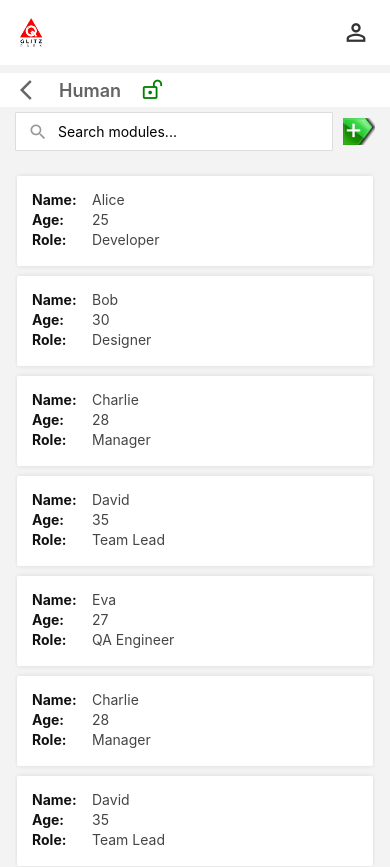
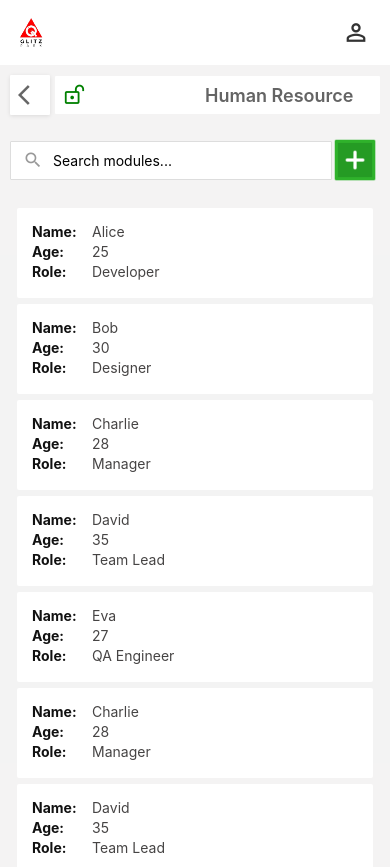
Before and after one commit to KaviSaparamadu/Gp_console_app, a React Native app: screen /Human in a window 390 px wide. Shown: the top 867 px of the page. Built offline with nearby package versions, Linux system fonts and the light colour scheme; what react-native-worklets would draw is missing.

Commit message:
ui bug fixed

```diff
--- a/src/screen/Home/home.js
+++ b/src/screen/Home/home.js
@@ -52,20 +52,27 @@ export default function Home() {
         onMenuPress={() => alert("Menu Pressed")}
         onProfilePress={() => alert("Profile Pressed")}
       />
+{/* Title + Back button row */}
+<View style={{ flexDirection: "row", alignItems: "center", padding: 10 }}>
 
-      {/* Title + Back button */}
-      <View style={styles.headerWrapper}>
-                 <TouchableOpacity
-            onPress={() => navigation.goBack()}
-            style={styles.backButton}
-          >
-          <Icon name="arrow-back-ios" size={24} color="#666" />
-        </TouchableOpacity>
-        <Text style={styles.headerText}>Dashboard</Text>
-      </View>
+  {/* Back button wrapper */}
+  <View style={styles.backWrapper}>
+    <TouchableOpacity onPress={() => navigation.goBack()}>
+      <Icon name="arrow-back-ios" size={24} color="#666" />
+    </TouchableOpacity>
+  </View>
+
+  {/* Title wrapper */}
+  <View style={styles.titleWrapper}>
+    <Text style={styles.headerText}>Dashboard</Text>
+  </View>
+
+</View>
+
+
 
       {/* Search Input with Icon */}
-      <View style={{ paddingHorizontal: 15, paddingVertical: 10 }}>
+      <View style={{ paddingHorizontal: 10, paddingVertical: 10 }}>
         <View
           style={{
             flexDirection: "row",
@@ -98,7 +105,7 @@ export default function Home() {
         numColumns={3}
         keyExtractor={(item) => item.id.toString()}
         renderItem={renderItem}
-        contentContainerStyle={{ paddingBottom: 20, paddingHorizontal: 10 }}
+        contentContainerStyle={{ paddingBottom: 20, paddingHorizontal: 9 }}
       />
 
       {/* Footer */}
--- a/src/screen/Human/human-management.js
+++ b/src/screen/Human/human-management.js
@@ -6,17 +6,17 @@ import {
   TextInput,
   Image,
   Alert,
+  ScrollView,
 } from "react-native";
 import Icon from "react-native-vector-icons/MaterialIcons";
 import MaterialCommunityIcons from "react-native-vector-icons/MaterialCommunityIcons";
 import { useNavigation } from "@react-navigation/native";
-import { ScrollView } from "react-native";
+
 import styles from "../../styles/home";
 import Header from "../component/header";
 import Footer from "../component/footer";
 import ReusableCardList from "../component/table";
 import ActionModal from "../component/actionmodal";
-
 
 export default function Human() {
   const navigation = useNavigation();
@@ -35,18 +35,14 @@ export default function Human() {
     { Name: "Eva", Age: 27, Role: "QA Engineer" },
   ]);
 
-
-  const filteredData = cardData.filter(item =>
-    Object.values(item).some(value =>
+  const filteredData = cardData.filter((item) =>
+    Object.values(item).some((value) =>
       String(value).toLowerCase().includes(searchQuery.toLowerCase())
     )
   );
 
   const handleDelete = (item, index) => {
-    Alert.alert(
-      "Delete",
-      `Are you sure you want to delete ${item.Name}?`,
-      [
+    Alert.alert("Delete", `Are you sure you want to delete ${item.Name}?`, [
       { text: "Cancel", style: "cancel" },
       {
         text: "Delete",
@@ -57,8 +53,7 @@ export default function Human() {
           setCardData(newData);
         },
       },
-      ]
-    );
+    ]);
   };
 
   const handleOptions = (item) => {
@@ -83,6 +78,7 @@ export default function Human() {
       onPress: () => Alert.alert("Create", `Creating for ${selectedCard?.Name}`),
     },
   ];
+
   return (
     <View style={{ flex: 1, backgroundColor: "#f8f7f73d" }}>
       {/* Header stays fixed */}
@@ -90,29 +86,32 @@ export default function Human() {
         onMenuPress={() => alert("Menu Pressed")}
         onProfilePress={() => alert("Profile Pressed")}
       />
-      {/* Main content */}
-      <View style={{ flex: 1 }}>
-        <View style={styles.headerWrapper}>
-          <TouchableOpacity
-            onPress={() => navigation.goBack()}
-            style={styles.backButton}
-          >
+
+      {/* Title + Back button row */}
+      <View style={{ flexDirection: "row", alignItems: "center", padding: 10 }}>
+        {/* Back button wrapper */}
+        <View style={styles.backWrapper}>
+          <TouchableOpacity onPress={() => navigation.goBack()}>
             <Icon name="arrow-back-ios" size={24} color="#666" />
           </TouchableOpacity>
-          <Text style={styles.headerText}>Human</Text>
+        </View>
 
-          <View style={{ flexDirection: "row", alignItems: "center", flex: 1 }}>
+        {/* Title wrapper with icon */}
+        <View style={styles.titleWrapper}>
+          <View style={{ flexDirection: "row", alignItems: "center" }}>
             <MaterialCommunityIcons
               name="lock-open-variant-outline"
               size={22}
               color="green"
-              style={{ marginLeft: 20 }}
+              style={{ marginRight: 120 }}
             />
+            <Text style={styles.headerText}>Human Resource</Text>
+          </View>
         </View>
       </View>
 
       {/* Search and Create button */}
-        <View style={{ paddingHorizontal: 15, paddingVertical: 10 }}>
+      <View style={{ paddingHorizontal: 10, paddingVertical: 10 }}>
         <View style={{ flexDirection: "row", alignItems: "center" }}>
           <View
             style={{
@@ -142,11 +141,11 @@ export default function Human() {
           </View>
           <TouchableOpacity
             onPress={() => alert("Create Module clicked")}
-              style={{ marginLeft: 10 }}
+            style={{ marginLeft: -2 }}
           >
             <Image
-                source={require("../../img/GPIT Create Module Button.png")}
-                style={{ width: 32, height: 32 }}
+              source={require("../../img/addpls.png")}
+              style={{ width: 50, height: 50 }}
               resizeMode="contain"
             />
           </TouchableOpacity>
@@ -154,14 +153,15 @@ export default function Human() {
       </View>
 
       {/* Scrollable Card List */}
-        <ScrollView contentContainerStyle={{ paddingHorizontal: 15, paddingBottom: 20 }}>
+      <ScrollView
+        contentContainerStyle={{ paddingHorizontal: 15, paddingBottom: 20 }}
+      >
         <ReusableCardList
           data={filteredData}
           onDelete={handleDelete}
           onOptionPress={handleOptions}
         />
       </ScrollView>
-      </View>
 
       {/* Footer stays fixed */}
       <Footer />
--- a/src/screen/Human/humanDashboard.js
+++ b/src/screen/Human/humanDashboard.js
@@ -62,16 +62,23 @@ export default function HumanResource() {
         onProfilePress={() => alert("Profile Pressed")}
       />
 
-      {/* Title + Back button */}
-      <View style={styles.headerWrapper}>
-        <TouchableOpacity
-          onPress={() => navigation.goBack()}
-          style={styles.backButton}
-        >
+      {/* Title + Back button row */}
+      <View style={{ flexDirection: "row", alignItems: "center", padding: 10 }}>
+
+        {/* Back button wrapper */}
+        <View style={styles.backWrapper}>
+          <TouchableOpacity onPress={() => navigation.goBack()}>
             <Icon name="arrow-back-ios" size={24} color="#666" />
           </TouchableOpacity>
+        </View>
+
+        {/* Title wrapper */}
+        <View style={styles.titleWrapper}>
           <Text style={styles.headerText}>Human Resource</Text>
         </View>
+
+      </View>
+
 
       {/* Body Content: Tabs */}
       <View
--- a/src/screen/component/table.js
+++ b/src/screen/component/table.js
@@ -60,14 +60,14 @@ export default function ReusableCardList({ data = [], onDelete, onOptionPress })
 const styles = StyleSheet.create({
   card: {
     backgroundColor: "#fff",
-    marginVertical: 5,
+    marginVertical: 3,
     marginHorizontal: 2,
     padding: 15,
     borderRadius: 2,
     shadowColor: "#000",
     shadowOpacity: 0.1,
-    shadowRadius: 5,
     elevation: 3,
+
   },
   cardText: {
     fontSize: 14,
--- a/src/screen/frontpage/front.js
+++ b/src/screen/frontpage/front.js
@@ -11,6 +11,19 @@ import Footer from "../component/footer";
 
 export default function Front() {
   const navigation = useNavigation();
+
+  const sections = [
+    {
+      id: "1",
+      title: "Software Modules",
+      items: [
+        { id: "i1", logo: require("../../img/logo.png"), label: "GP Console" },
+        { id: "i2", logo: require("../../img/devPanther.png"), label: "News" },
+        { id: "i3", logo: require("../../img/Minami-small.png"), label: "Articles" },
+        { id: "i4", logo: require("../../img/Cycore.png"), label: "Tips" },
+      ],
+    },
+  ];
 
   return (
     <View style={frontStyles.container}>
@@ -42,8 +55,8 @@ export default function Front() {
                   key={item.id}
                   style={frontStyles.gridItem}
                   onPress={() => {
-                    if (item.screen) {
-                      navigation.navigate(item.screen);
+                    if (item.id === "i1") {
+                      navigation.navigate("Home");
                     } else {
                       alert(`${item.label} clicked`);
                     }
--- a/src/styles/home.js
+++ b/src/styles/home.js
@@ -14,26 +14,46 @@ container: {
   //   textAlign: "left",
   //   paddingLeft: 20,
   // },
-  headerWrapper: {
-  flexDirection: "row",
-  alignItems: "center",
-  paddingHorizontal: 15,
-  marginTop: 8,
-  marginBottom: -5,
-  backgroundColor: "#ffffffff",
+backWrapper: {
+  backgroundColor: "#fff",
+  padding: 8,
+  marginRight: 5,
+  borderRadius: 1,        // අවශ්‍ය නම් corner round කරන්න
+  elevation: 2,           // Android shadow
+  shadowColor: "#000",    // iOS shadow
+  shadowOffset: { width: 0, height: 1 },
+  shadowOpacity: 0.1,
+  shadowRadius: 4,
 },
+
+titleWrapper: {
+  flex: 1,
+  backgroundColor: "#fff",
+  padding: 8,
+  borderRadius: 1,
+  elevation: 2,
+  shadowColor: "#000",
+  },
+
+headerText: {
+  fontSize: 18,
+  fontWeight: "600",
+  color: "#646464ff",
+  textAlign: "right",
+},
+
 
 backButton: {
   marginRight: 10,
   padding: 5,
 },
 
-headerText: {
-  fontSize: 18,
-  fontWeight: "600",
-  color: "#646464ff",
-  textAlign: "left",
-},
+  headerText: {
+    fontSize: 18,
+    fontWeight: "600",
+    color: "#646464ff",
+    textAlign: "right",
+  },
 
 card: {
   flex: 1,
@@ -43,8 +63,8 @@ card: {
   justifyContent: "center",
   paddingVertical: 15,
   marginBottom: 10,
-  marginHorizontal: 3,
-  marginVertical: -5,
+  marginHorizontal: 1,
+  marginVertical: -7,
   shadowColor: "#b3b0b007",
   shadowOpacity: 0.05,
   shadowRadius: 4,
```
Also changed, not shown: src/img/addpls.png (added). Lines whose indentation alone changed are shown as unchanged.
